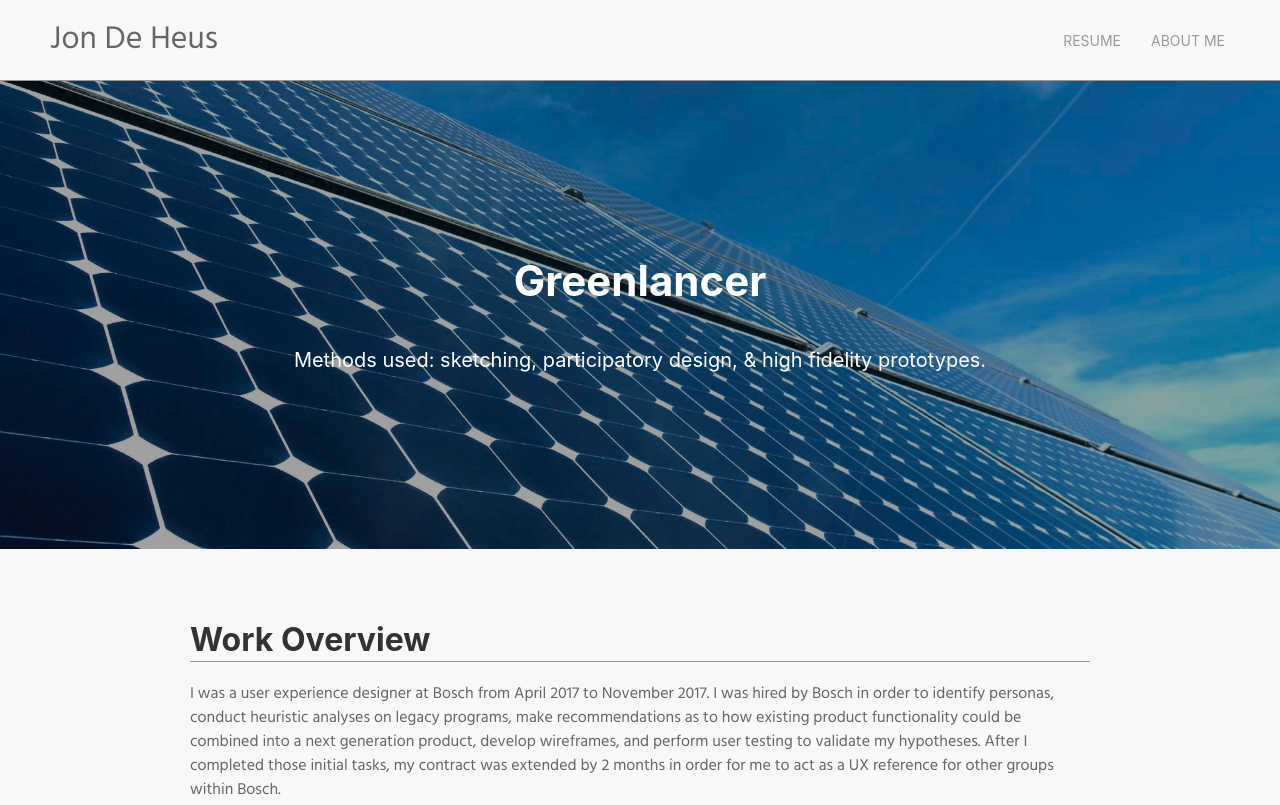
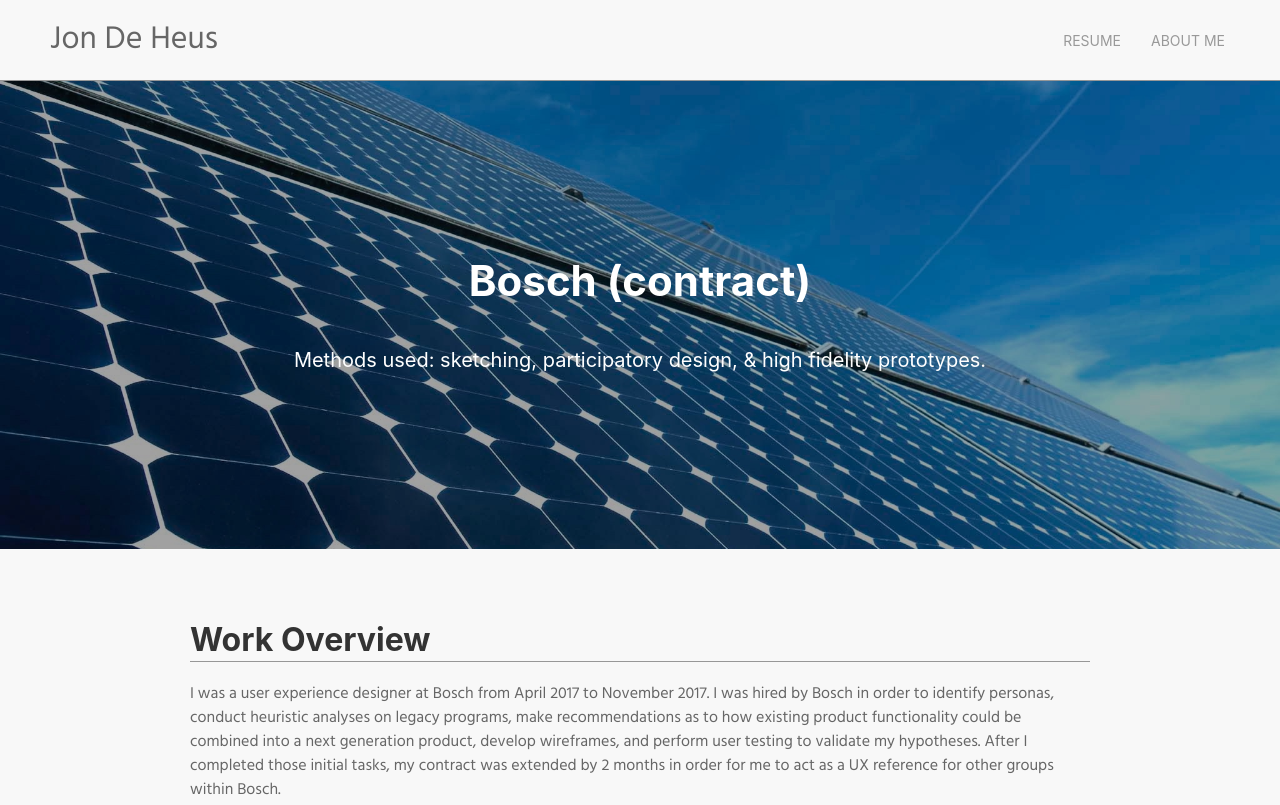
Before and after one commit to jdeheus/jdeheus.github.io, a plain HTML site: page bosch_contract.html in a window 1280 px wide. Shown: the top 805 px of the page. Drawn offline with Linux system fonts and the light colour scheme.

Commit message:
Updated Bosch page with correct text & cover photo.

```diff
--- a/bosch_contract.html
+++ b/bosch_contract.html
@@ -3,7 +3,7 @@
 
 <head>
     <meta name="viewport" content="width=device-width, initial-scale=1">
-    <title>Greenlancer</title>
+    <title>Bosch (contract)</title>
     <link rel="stylesheet" href="css/uikit.min.css" />
     <link rel="stylesheet" href="css/customcss.css" />
     <link rel="stylesheet" href="https://stackpath.bootstrapcdn.com/font-awesome/4.7.0/css/font-awesome.min.css" />
@@ -58,7 +58,7 @@
     <!--Section image here-->
     <div class="uk-section uk-section-media uk-section-slarge uk-background-cover" style="background-image: url(images/cover_photos/greenlancer_overlay.jpg)">
         <div class="uk-container uk-small">
-            <h1 class="uk-text-center uk-text-bold hero-text">Greenlancer</h1>
+            <h1 class="uk-text-center uk-text-bold hero-text">Bosch (contract)</h1>
             <h4 class="uk-text-center hero-text">Methods used: sketching, participatory design, &#38; high fidelity prototypes.</h4>
         </div>
     </div>
```
Also changed, not shown: images/cover_photos/bosch.jpg (added), 1 other file.
